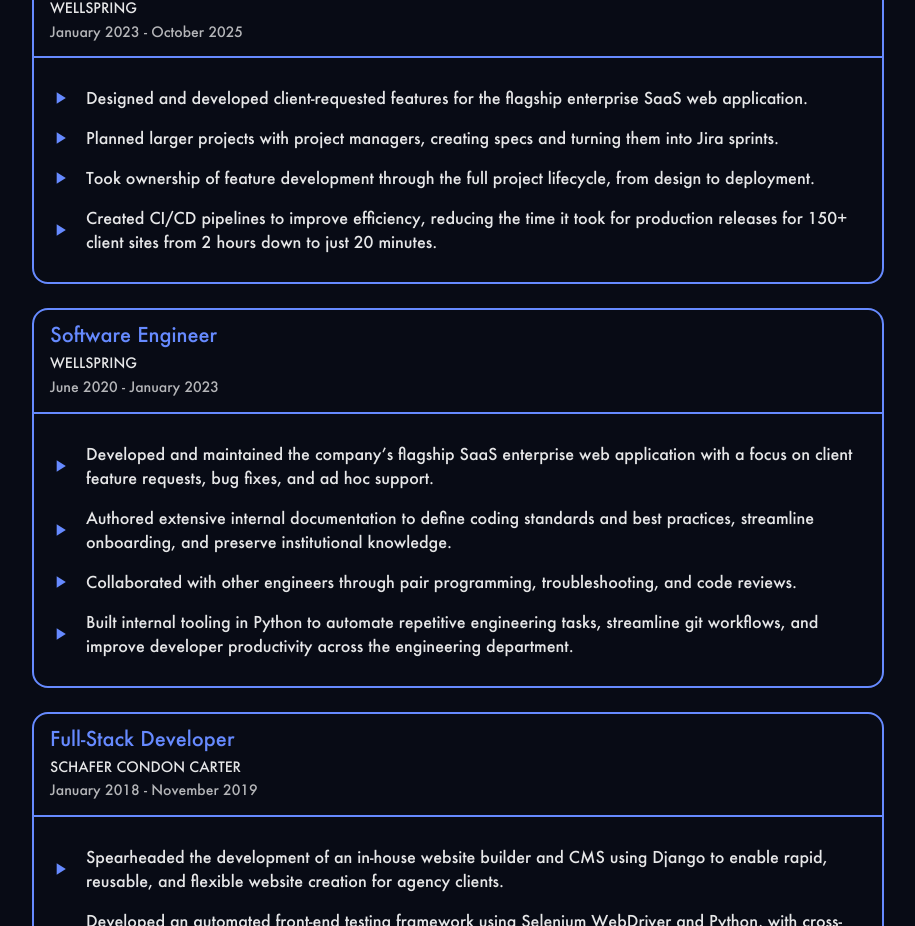
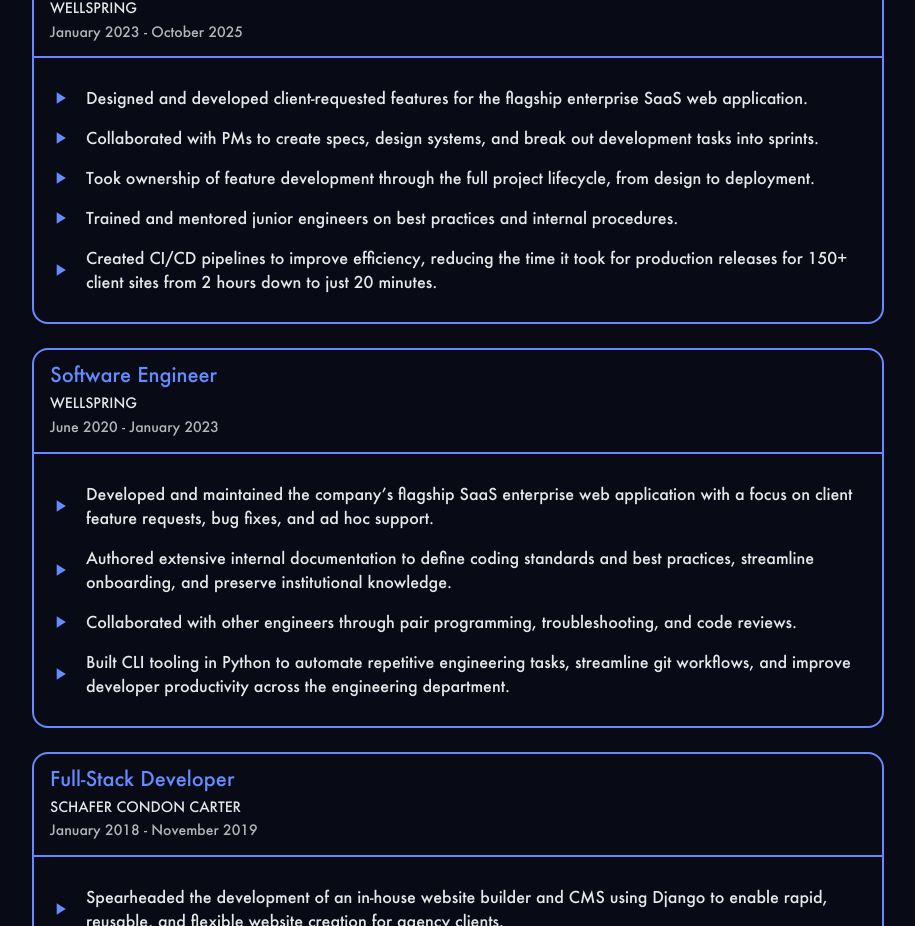
Before and after one commit to connordelacruz/connordelacruz.github.io, a React (Vite) app: page / in a window 1280 px wide. Shown: the part 3239-4165 px from the top of the page, without its empty margins (182-1097 px from the left). Built offline with nearby package versions, Linux system fonts and the light colour scheme.

Commit message:
Updated resume

```diff
--- a/src/components/ResumeSection.jsx
+++ b/src/components/ResumeSection.jsx
@@ -32,8 +32,9 @@ const experience = [
     endDate: 'October 2025',
     bullets: [
         'Designed and developed client-requested features for the flagship enterprise SaaS web application.',
-        'Planned larger projects with project managers, creating specs and turning them into Jira sprints.',
+        'Collaborated with PMs to create specs, design systems, and break out development tasks into sprints.',
         'Took ownership of feature development through the full project lifecycle, from design to deployment.',
+        'Trained and mentored junior engineers on best practices and internal procedures.',
         'Created CI/CD pipelines to improve efficiency, reducing the time it took for production releases for 150+ client sites from 2 hours down to just 20 minutes.',
     ],
     skills: 'PHP, MySQL, Jenkins, Groovy, Python, Docker, Cypress, GitHub, Jira',
@@ -47,7 +48,7 @@ const experience = [
         'Developed and maintained the company’s flagship SaaS enterprise web application with a focus on client feature requests, bug fixes, and ad hoc support.',
         'Authored extensive internal documentation to define coding standards and best practices, streamline onboarding, and preserve institutional knowledge.',
         'Collaborated with other engineers through pair programming, troubleshooting, and code reviews.',
-        'Built internal tooling in Python to automate repetitive engineering tasks, streamline git workflows, and improve developer productivity across the engineering department.',
+        'Built CLI tooling in Python to automate repetitive engineering tasks, streamline git workflows, and improve developer productivity across the engineering department.',
     ],
     skills: 'PHP, MySQL, Jenkins, Groovy, Python, Docker, Cypress, GitHub, Jira',
   },
```
Also changed, not shown: 1 other file (tests, documents, lock files or other folders).
